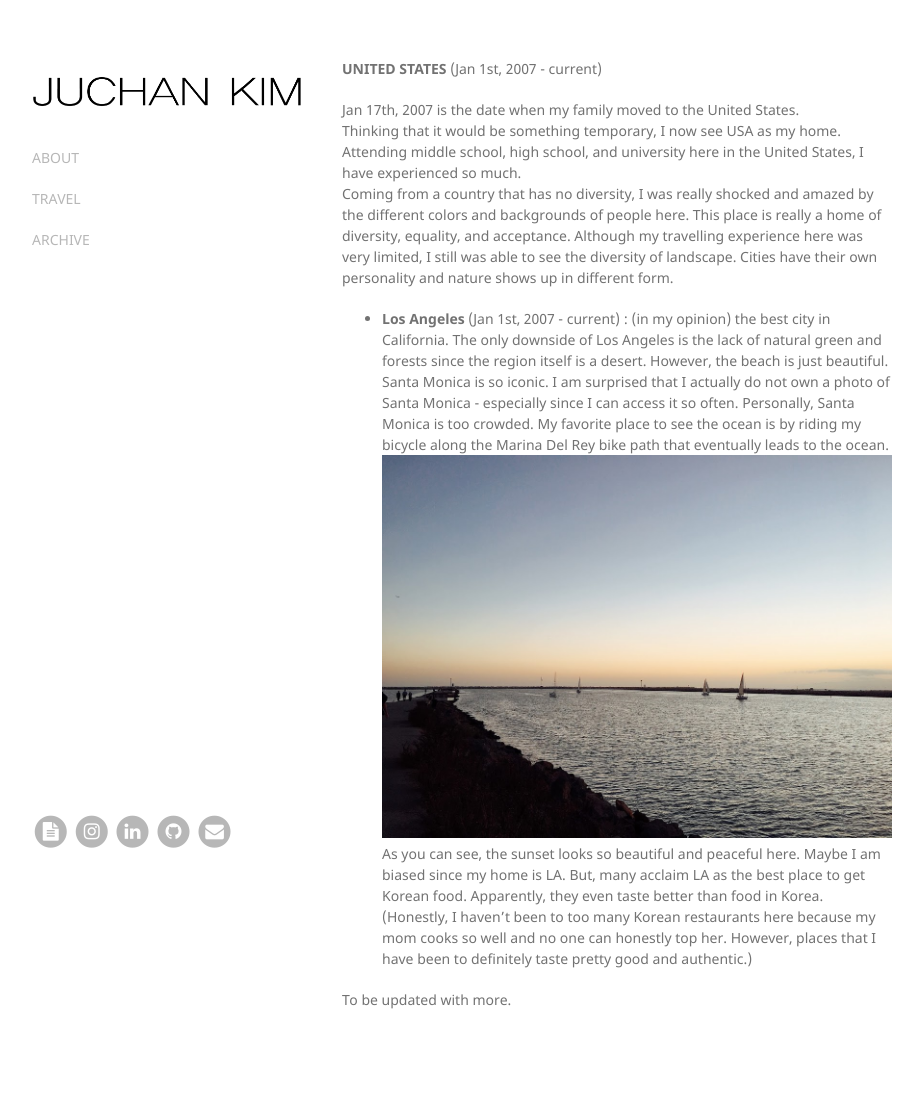
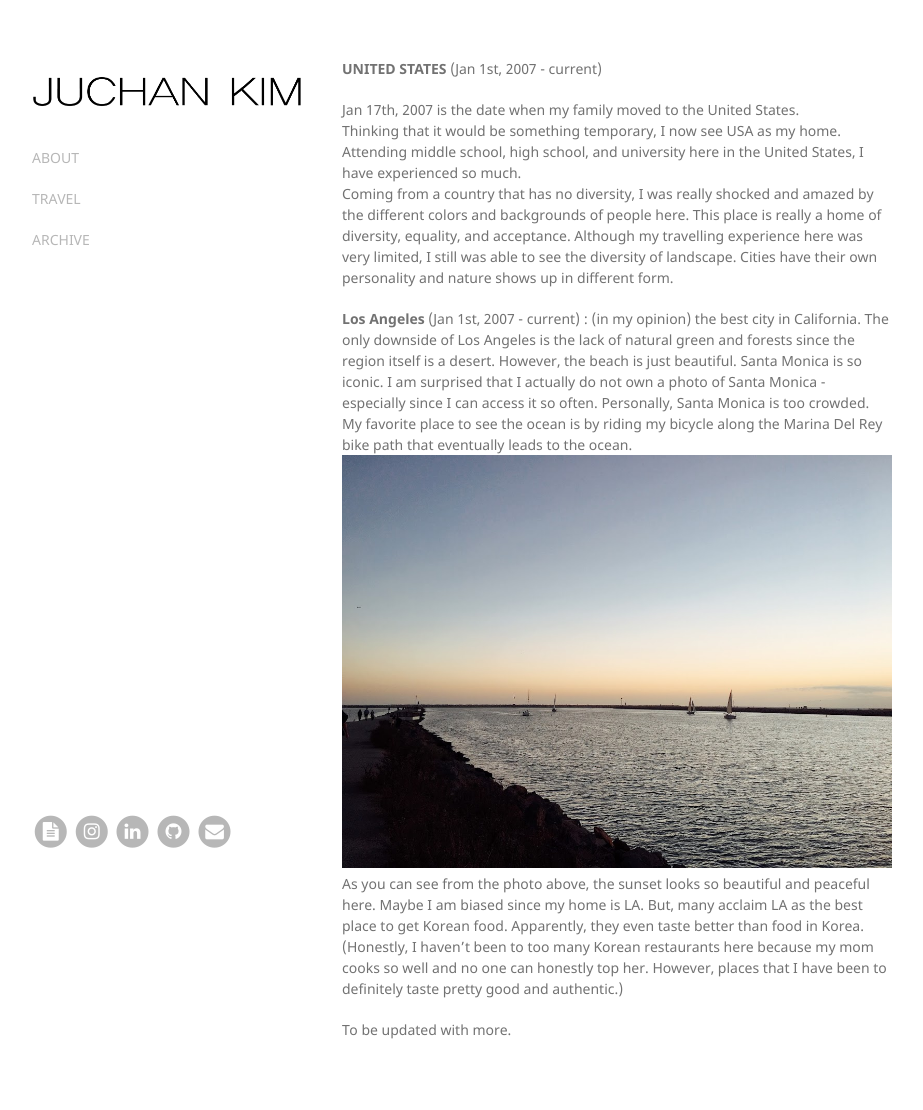
Before and after one commit to juchankim/juchankim.github.io, a Jekyll site: the page built from _posts/2007-01-17-usa.md, in a window 1280 px wide. Shown: the whole page, without its empty margins (178-1101 px from the left). Built offline with Jekyll 4.4.1, drawn with Linux system fonts in a browser that asks for light colours; nearby versions of some CDN libraries; before the commit the page ends 1080 px from its top, so only the background shows below that; part of the change alters nothing that is shown.

Commit message:
fix phto

```diff
--- a/_posts/2007-01-17-usa.md
+++ b/_posts/2007-01-17-usa.md
@@ -12,7 +12,10 @@ Attending middle school, high school, and university here in the United States,
 Coming from a country that has no diversity, I was really shocked and amazed by the different colors and backgrounds of people here.
 This place is really a home of diversity, equality, and acceptance. Although my travelling experience here was very limited, I still was able to see the diversity of landscape. Cities have their own personality and nature shows up in different form. <br>
 
-* <b>Los Angeles</b> (Jan 1st, 2007 - current) :
-(in my opinion) the best city in California. The only downside of Los Angeles is the lack of natural green and forests since the region itself is a desert. However, the beach is just beautiful. Santa Monica is so iconic. I am surprised that I actually do not own a photo of Santa Monica - especially since I can access it so often. Personally, Santa Monica is too crowded. My favorite place to see the ocean is by riding my bicycle along the Marina Del Rey bike path that eventually leads to the ocean. <img src='/assets/postpics/marinadel.jpg'> As you can see, the sunset looks so beautiful and peaceful here. Maybe I am biased since my home is LA. But, many acclaim LA as the best place to get Korean food. Apparently, they even taste better than food in Korea. (Honestly, I haven't been to too many Korean restaurants here because my mom cooks so well and no one can honestly top her. However, places that I have been to definitely taste pretty good and authentic.)
+
+<b>Los Angeles</b> (Jan 1st, 2007 - current) :
+(in my opinion) the best city in California. The only downside of Los Angeles is the lack of natural green and forests since the region itself is a desert. However, the beach is just beautiful. Santa Monica is so iconic. I am surprised that I actually do not own a photo of Santa Monica - especially since I can access it so often. Personally, Santa Monica is too crowded. My favorite place to see the ocean is by riding my bicycle along the Marina Del Rey bike path that eventually leads to the ocean.
+<img src='/assets/postpics/marinadel.jpg'>
+As you can see from the photo above, the sunset looks so beautiful and peaceful here. Maybe I am biased since my home is LA. But, many acclaim LA as the best place to get Korean food. Apparently, they even taste better than food in Korea. (Honestly, I haven't been to too many Korean restaurants here because my mom cooks so well and no one can honestly top her. However, places that I have been to definitely taste pretty good and authentic.)
 
 To be updated with more.
```
Also changed, not shown: 1 other file.
